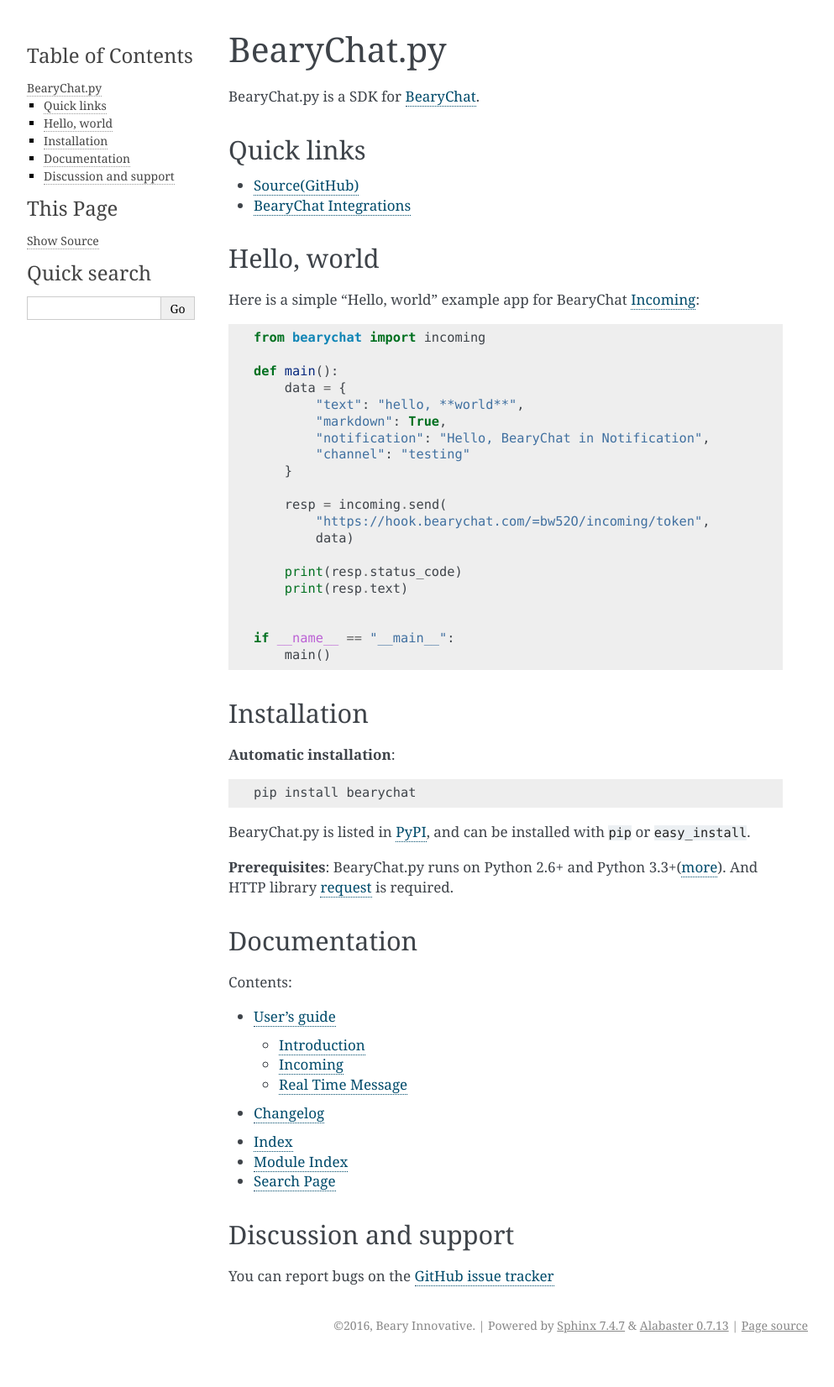
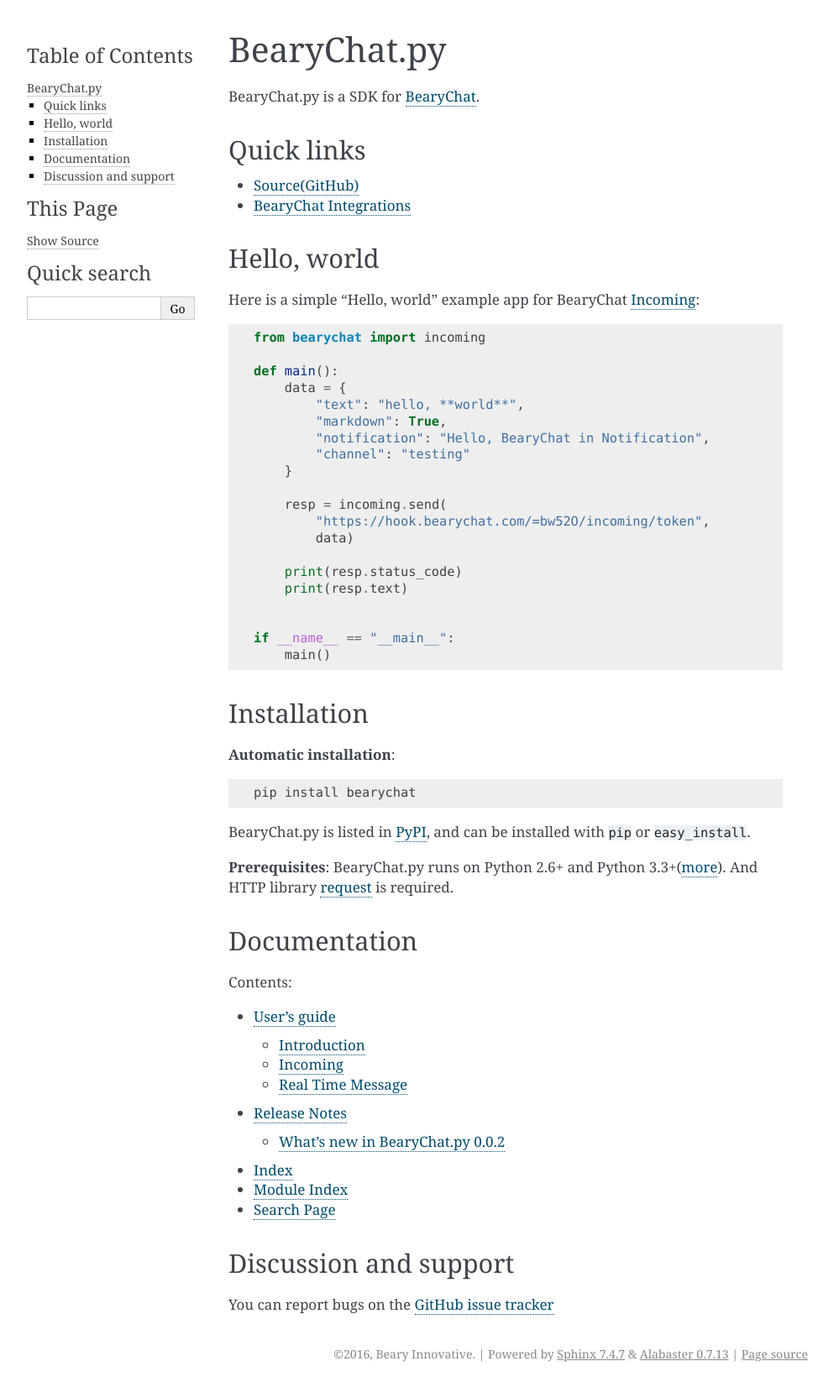
Before and after one commit to bearyinnovative/bearychat.py, a Sphinx documentation site: the page built from docs/source/index.rst, in a window 1280 px wide. Shown: the whole page at 84% size, without its empty margins (148-1141 px from the left). Built offline with Sphinx 7.4.7, drawn with Linux system fonts in a browser that asks for light colours; before the commit the page ends 1618 px from its top, so only the background shows below that.

Commit message:
doc(changelog): adds releases notes

```diff
--- a/docs/source/changelog.rst
+++ /dev/null
@@ -1,2 +0,0 @@
-Changelog
-=========
--- a/docs/source/index.rst
+++ b/docs/source/index.rst
@@ -61,7 +61,7 @@ Documentation
 
    guide
 
-   changelog
+   releases
 
 * :ref:`genindex`
 * :ref:`modindex`
--- /dev/null
+++ b/docs/source/releases.rst
@@ -0,0 +1,6 @@
+Release Notes
+=============
+
+.. toctree::
+
+   releases/v0.0.2
```
Also changed, not shown: docs/source/releases/v0.0.2.rst (added, +15 -0 lines).
